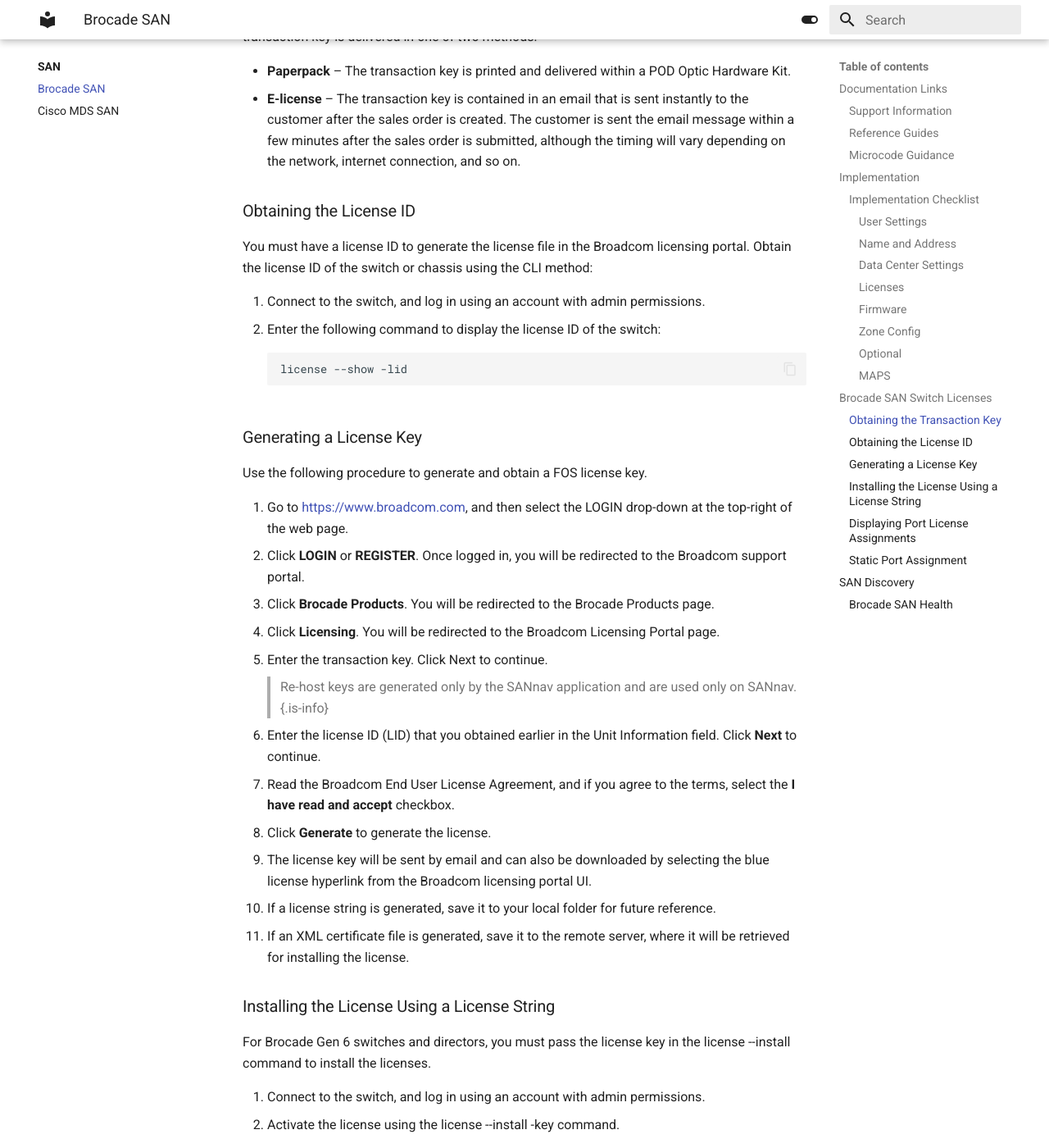
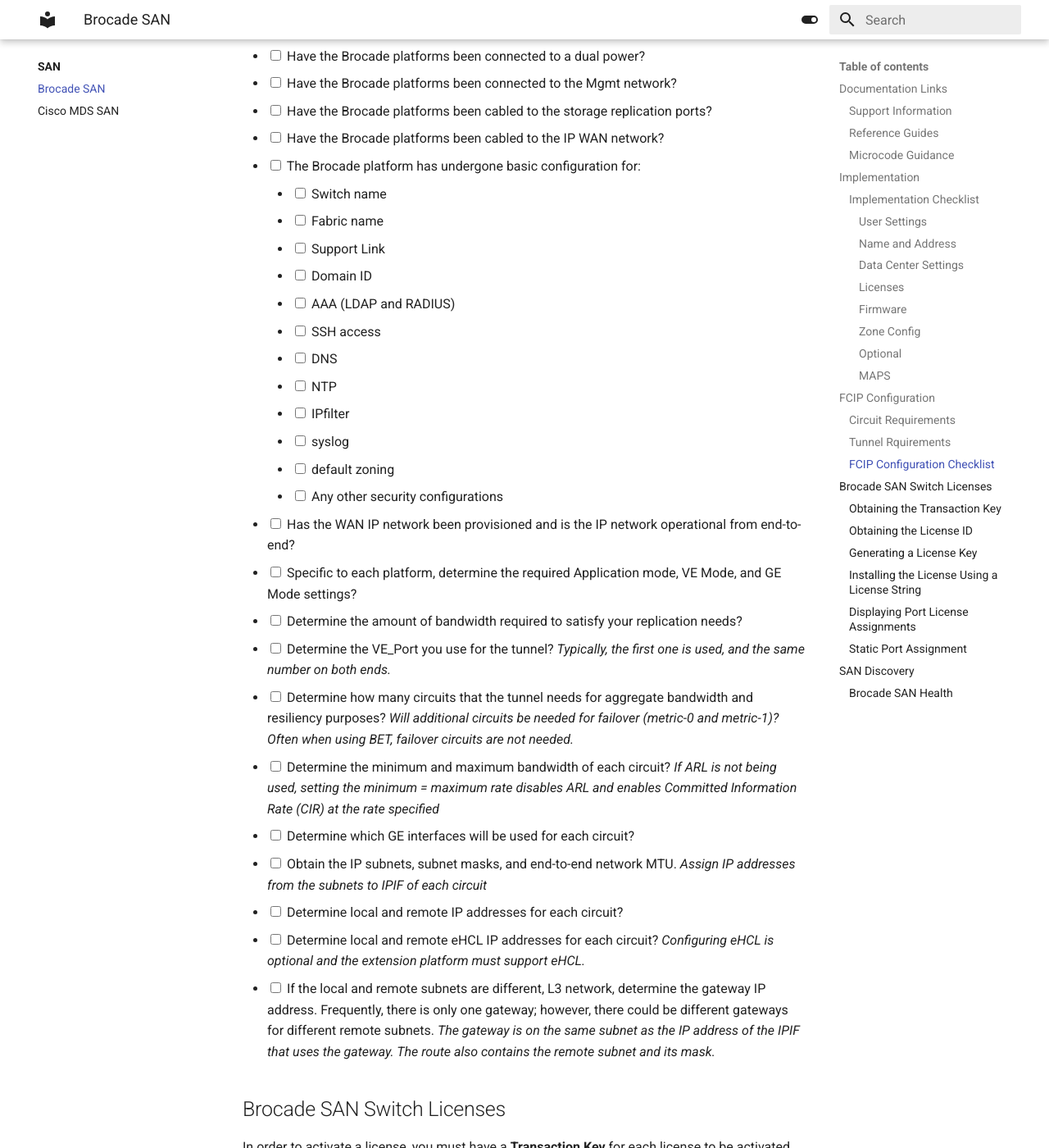
Before and after one commit to rickkoe/worknotes, an MkDocs documentation site: the page built from docs/SAN/brocade.md, in a window 1280 px wide and 1400 px high, scrolled down 3900 px. Shown: the whole window at 82% size. Built offline with MkDocs 1.6.1 and Material for MkDocs 9.7.7, drawn with Linux system fonts in a browser that asks for light colours; some of the changed text lies outside the part shown.

Commit message:
fcip checklist

````diff
--- a/docs/SAN/brocade.md
+++ b/docs/SAN/brocade.md
@@ -161,6 +161,42 @@
 mapsconfig --show
 mapsconfig --testmail -subject "this is a test" -message "test email body"
 ```
+## FCIP Configuration
+### Circuit Requirements
+
+### Tunnel Rquirements
+
+### FCIP Configuration Checklist
+- <input type="checkbox"/> Have the Brocade platforms been installed into a rack?
+- <input type="checkbox"/> Have the Brocade platforms been connected to a dual power?
+- <input type="checkbox"/> Have the Brocade platforms been connected to the Mgmt network?
+- <input type="checkbox"/> Have the Brocade platforms been cabled to the storage replication ports?
+- <input type="checkbox"/> Have the Brocade platforms been cabled to the IP WAN network?
+- <input type="checkbox"/> The Brocade platform has undergone basic configuration for:
+    - <input type="checkbox"/> Switch name
+    - <input type="checkbox"/> Fabric name
+    - <input type="checkbox"/> Support Link
+    - <input type="checkbox"/> Domain ID
+    - <input type="checkbox"/> AAA (LDAP and RADIUS)
+    - <input type="checkbox"/> SSH access
+    - <input type="checkbox"/> DNS
+    - <input type="checkbox"/> NTP
+    - <input type="checkbox"/> IPfilter
+    - <input type="checkbox"/> syslog
+    - <input type="checkbox"/> default zoning
+    - <input type="checkbox"/> Any other security configurations
+- <input type="checkbox"/> Has the WAN IP network been provisioned and is the IP network operational from end-to-end?
+- <input type="checkbox"/> Specific to each platform, determine the required Application mode, VE Mode, and GE Mode settings?
+- <input type="checkbox"/> Determine the amount of bandwidth required to satisfy your replication needs?
+- <input type="checkbox"/> Determine the VE_Port you use for the tunnel? *Typically, the first one is used, and the same number on both ends.*
+- <input type="checkbox"/> Determine how many circuits that the tunnel needs for aggregate bandwidth and resiliency purposes? *Will additional circuits be needed for failover (metric-0 and metric-1)? Often when using BET, failover circuits are not needed.*
+- <input type="checkbox"/> Determine the minimum and maximum bandwidth of each circuit? *If ARL is not being used, setting the minimum = maximum rate disables ARL and enables Committed Information Rate (CIR) at the rate specified*
+- <input type="checkbox"/> Determine which GE interfaces will be used for each circuit?
+- <input type="checkbox"/> Obtain the IP subnets, subnet masks, and end-to-end network MTU. *Assign IP addresses from the subnets to IPIF of each circuit*
+- <input type="checkbox"/> Determine local and remote IP addresses for each circuit?
+- <input type="checkbox"/> Determine local and remote eHCL IP addresses for each circuit? *Configuring eHCL is optional and the extension platform must support eHCL.*
+- <input type="checkbox"/> If the local and remote subnets are different, L3 network, determine the gateway IP address. Frequently, there is only one gateway; however, there could be different gateways for different remote subnets. *The gateway is on the same subnet as the IP address of the IPIF that uses the gateway. The route also contains the remote subnet and its mask.*
+
 ## Brocade SAN Switch Licenses
 In order to activate a license, you must have a **Transaction Key** for each license to be activated along with the **License ID** (LID) of the appropriate switch.
 ### Obtaining the Transaction Key
````
